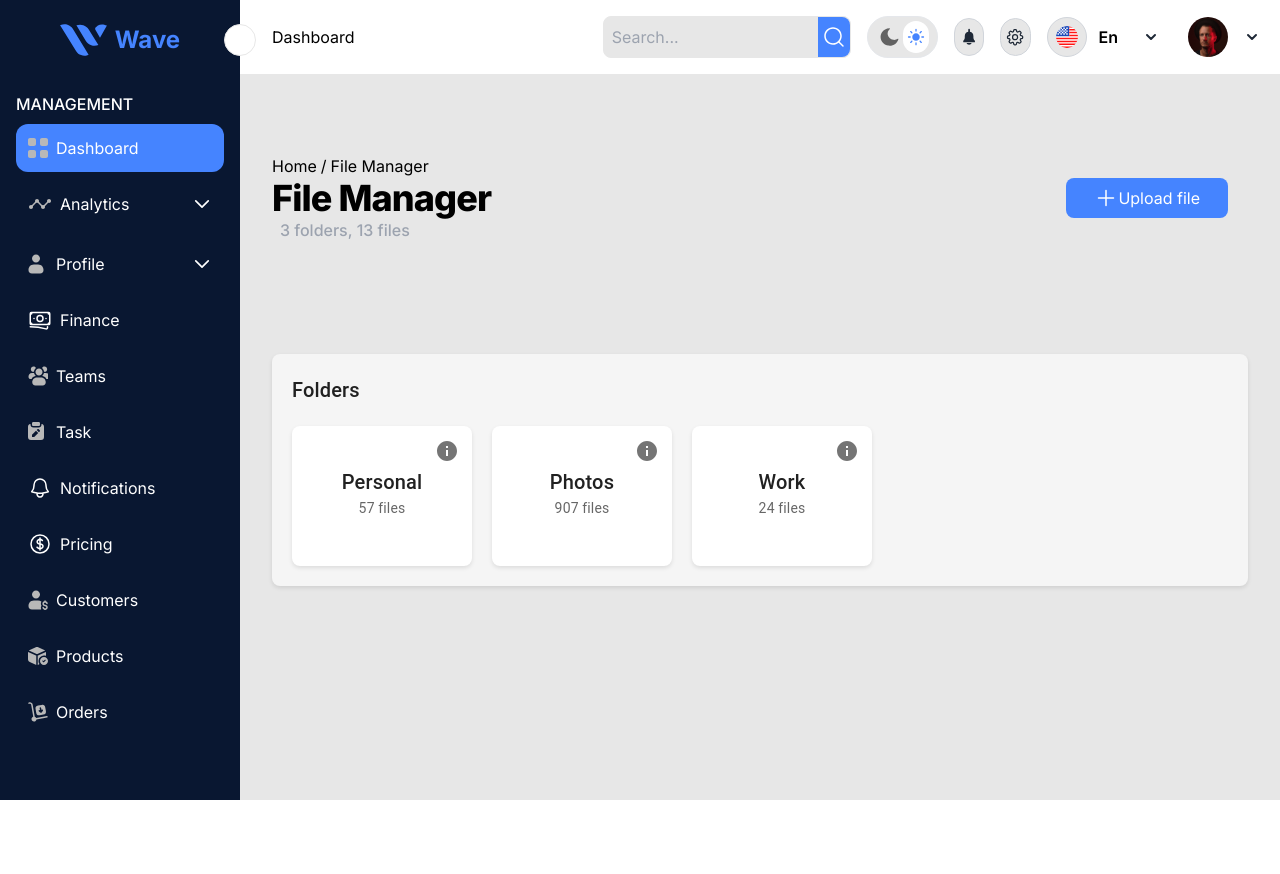
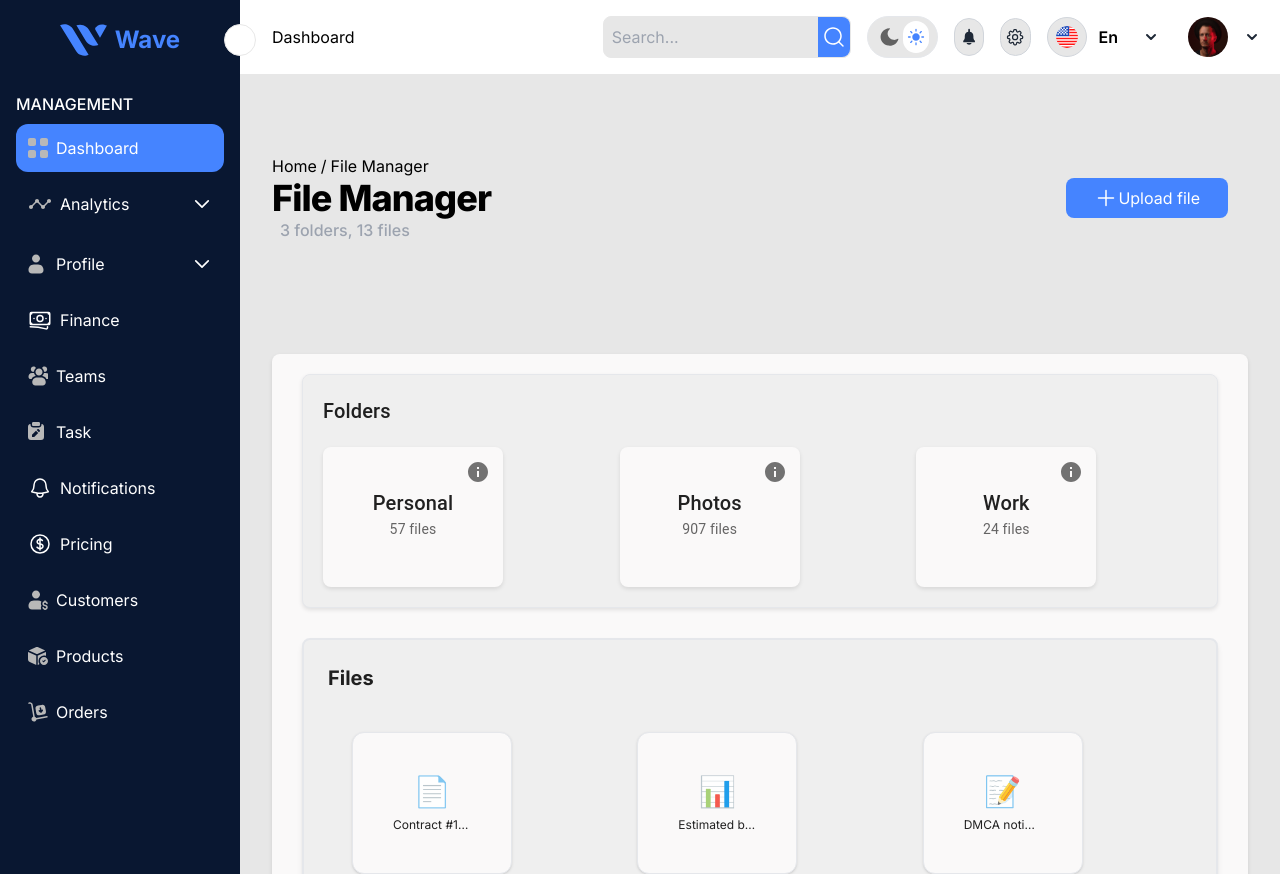
Before and after one commit to umarhameed12/wavedashboard, a Next.js app: page /dashboard/file-manager in a window 1280 px wide. Before the commit the page ends 800 px from the top, so only its background shows below. Built offline with nearby package versions, Linux system fonts and the light colour scheme.

Commit message:
finished styling  filemanager page

```diff
--- a/app/globals.css
+++ b/app/globals.css
@@ -142,3 +142,76 @@
   min-height: 52px;
   border-bottom: 1px solid rgb(81, 81, 81);
 }
+
+/* file */
+.file-cards-grid {
+  display: grid;
+  grid-template-columns: repeat(3, 1fr);
+  gap: 20px;
+}
+
+.file-card {
+  display: flex;
+  flex-direction: column;
+  justify-content: center;
+  align-items: center;
+  padding: 20px;
+  border: 1px solid #ddd;
+  border-radius: 8px;
+  cursor: pointer;
+  transition: all 0.3s ease;
+}
+
+.file-card:hover {
+  background-color: #f0f0f0;
+}
+
+.file-icon {
+  font-size: 40px;
+  margin-bottom: 10px;
+}
+
+.pdf-icon { color: red; }
+.xls-icon { color: green; }
+.doc-icon { color: blue; }
+.jpg-icon { color: orange; }
+.txt-icon { color: gray; }
+
+.file-drawer {
+  width: 300px;
+  padding: 20px;
+  border-left: 1px solid #ddd;
+  position: fixed;
+  top: 0;
+  right: 0;
+  height: 100%;
+  background-color: white;
+}
+
+.file-details h3 {
+  margin-top: 20px;
+}
+
+.file-actions {
+  margin-top: 20px;
+  display: flex;
+  gap: 10px;
+}
+
+.download-btn {
+  background-color: #007bff;
+  color: white;
+  padding: 10px;
+  border: none;
+  border-radius: 5px;
+  cursor: pointer;
+}
+
+.delete-btn {
+  background-color: #ff4d4d;
+  color: white;
+  padding: 10px;
+  border: none;
+  border-radius: 5px;
+  cursor: pointer;
+}
--- /dev/null
+++ b/components/file-manager/FileCards.tsx
@@ -0,0 +1,142 @@
+"use client";
+
+import { X } from "@mui/icons-material";
+import React, { useEffect, useState } from "react";
+interface FileInfo {
+  name: string;
+  type: string;
+  createdBy?: string;
+  createdAt?: string;
+  modifiedAt?: string;
+  size?: string;
+}
+
+const files: FileInfo[] = [
+  { name: "Contract #123", type: "pdf" },
+  { name: "Estimated budget", type: "xls" },
+  { name: "DMCA notice #42", type: "doc" },
+  { name: "Invoices", type: "pdf" },
+  { name: "Crash logs", type: "txt" },
+  { name: "System logs", type: "txt" },
+  { name: "Personal projects", type: "doc" },
+  { name: "Biometric portrait", type: "png" },
+  { name: "Scanned image 201", type: "jpg" },
+  { name: "Scanned image 202", type: "jpg" },
+  { name: "Prices", type: "doc" },
+  { name: "Shopping list", type: "doc" },
+];
+const FileCards = () => {
+  const [selectedFile, setSelectedFile] = useState<FileInfo | null>(null);
+//   const closeDrawer = () => setSelectedFile(null);
+  const [isVisible, setIsVisible] = useState(false);
+
+  // Trigger the smooth transition when a file is selected
+  useEffect(() => {
+    if (selectedFile) {
+      setIsVisible(true); // Show the drawerv
+    }
+  }, [selectedFile]);
+
+  const closeDrawer = () => {
+    setIsVisible(false); // Hide the drawer with a smooth transition
+    setTimeout(() => {
+      setSelectedFile(null); // Reset after the transition ends
+    }, 300); // Matches transition duration
+  };
+
+  return (
+    <div className="relative">
+    <div className="bg-[#efefef] dark:bg-dark200 dark:border-gray-800 border-2 rounded-lg shadow-md p-6 flex flex-col xl:flex-row">
+      <div className="flex-grow">
+        <h2 className=" dark:text-white text-xl font-bold mb-4">Files</h2>
+        <div
+          className={`grid grid-cols-1 sm:grid-cols-${selectedFile ? "2" : "3"} md:grid-cols-3 xl:grid-cols-${selectedFile ? "3" : "5"} p-3 gap-4`}
+        >
+          {files.map((file, index) => (
+            <div
+              key={index}
+              className="border sm:w-[160px] w-full bg-[#FAF9F9] dark:bg-dark dark:border-gray-800  m-3 p-10 shadow rounded-xl cursor-pointer hover:shadow-md transition-shadow"
+              onClick={() => setSelectedFile(file)}
+            >
+              <div className="text-3xl mb-2 text-center">
+                {file.type === "pdf" && "📄"}
+                {file.type === "xls" && "📊"}
+                {file.type === "doc" && "📝"}
+                {file.type === "txt" && "📑"}
+                {(file.type === "jpg" || file.type === "png") && "🖼️"}
+              </div>
+              <div className=" dark:text-white text-xs text-center truncate">{file.name}</div>
+            </div>
+          ))}
+        </div>
+      </div>
+
+      {/* Drawer for selected file */}
+      {selectedFile && (
+        <div
+          className={`fixed xl:relative xl:w-1/3 xl:ml-6 w-[320px] max-sm:w-full h-full dark:bg-dark  bg-[#FAF9F9] shadow-lg rounded-lg overflow-hidden transition-transform duration-300 ease-in-out ${
+            isVisible ? "translate-x-0 opacity-100" : "translate-x-full opacity-0"
+          }`}
+          style={{ top: '0', right: '0', zIndex: 10 }}
+        >
+          <div className="p-4 dark:text-white">
+            <div className="flex justify-end cursor-pointer items-center mb-4">
+              <svg
+                xmlns="http://www.w3.org/2000/svg"
+                fill="none"
+                viewBox="0 0 24 24"
+                strokeWidth={1.5}
+                stroke="currentColor"
+                className="size-6"
+                width={20}
+                height={20}
+                onClick={closeDrawer}
+              >
+                <path
+                  strokeLinecap="round"
+                  strokeLinejoin="round"
+                  d="M6 18 18 6M6 6l12 12"
+                />
+              </svg>
+            </div>
+            <div className="flex items-center justify-center rounded-md dark:bg-dark200 h-32 bg-[#efefef] mb-4">
+              <div className="text-4xl text-gray-400">
+                {selectedFile.type === "txt" && "📄"}
+              </div>
+            </div>
+            <h3 className="text-lg font-semibold mb-5">{selectedFile.name}</h3>
+            <div className="text-sm text-gray-600 space-y-2">
+              <h4 className="dark:text-white font-semibold space-y-8 mb-5 p-3 text-gray-800">
+                Information
+              </h4>
+              <p className="text-black  space-y-8 mb-5 dark:border-y-darkborder border-t-2 p-3">
+                <span className="text-gray-700 dark:text-white">Created By</span> {selectedFile.createdBy}
+              </p>
+              <p className="space-y-8 mb-5 border-t-2 dark:border-y-darkborder p-3">
+                <span className="text-gray-700 dark:text-white">Created At</span> {selectedFile.createdAt}
+              </p>
+              <p className="space-y-8 mb-5 border-t-2 p-3 dark:border-y-darkborder">
+                <span className="text-gray-700 dark:text-white">Modified At</span> {selectedFile.modifiedAt}
+              </p>
+              <p className="space-y-8 mb-5 border-t-2 border-b-2 p-3 dark:border-y-darkborder dark:border-x-darkborder">
+                <span className="text-gray-700 dark:text-white">Size</span> {selectedFile.size}
+              </p>
+            </div>
+          </div>
+          <div className="px-4 py-3 dark:text-white dark:bg-dark bg-gray-50 flex justify-center gap-4">
+            <button className="rounded-lg bg-200 text-white sm:px-7 p-2 flex items-center justify-center cursor-pointer">
+              Download
+            </button>
+            <button className="rounded-lg bg-100 text-black sm:px-7 p-2 flex items-center justify-center cursor-pointer">
+              Delete
+            </button>
+          </div>
+        </div>
+      )}
+    </div>
+  </div>
+
+  );
+};
+
+export default FileCards;
--- a/components/file-manager/FolderCard.tsx
+++ b/components/file-manager/FolderCard.tsx
@@ -1,9 +1,8 @@
-"use client"
-import React from 'react'
-import { Card, CardContent, Typography, IconButton } from '@mui/material';
-import InfoIcon from '@mui/icons-material/Info';
-
-
+"use client";
+import React from "react";
+import { Card, CardContent, Typography, IconButton } from "@mui/material";
+import InfoIcon from "@mui/icons-material/Info";
+import FileCards from "./FileCards";
 
 const FolderCard = () => {
   interface Folder {
@@ -12,61 +11,98 @@ const FolderCard = () => {
   }
 
   const folderData: Folder[] = [
-        { name: 'Personal', files: 57 },
-        { name: 'Photos', files: 907 },
-        { name: 'Work', files: 24 }
+    { name: "Personal", files: 57 },
+    { name: "Photos", files: 907 },
+    { name: "Work", files: 24 },
   ];
 
   return (
-    <div className=" container p-8">
+    <div className=" sm:p-8">
       <Card
         sx={{
-        width: '100%',
-        padding: '20px',
-        backgroundColor: '#f5f5f5',
-        borderRadius: '8px',
-        boxShadow: '0 2px 4px rgba(0, 0, 0, 0.1)',
+          width: "100%",
+          padding: "20px",
+          backgroundColor: "#FAF9F9",
+          borderRadius: "8px",
+          boxShadow: "0 2px 4px rgba(0, 0, 0, 0.1)",
+           paddingX: "30px",
+           maxWidth: "100%",
         }}
+        className="dark:bg-dark"
       >
-      <Typography variant="h6" sx={{ marginBottom: '20px' }}>
+        <Card
+          sx={{
+            width: "100%",
+            padding: "20px",
+            backgroundColor: "#efefef",
+            borderRadius: "8px",
+            boxShadow: "0 2px 4px rgba(0, 0, 0, 0.1)",
+             borderWidth: "1px",
+             marginBottom: '30px'
+          }}
+          className="dark:bg-dark200 dark:border-gray-800 "
+        >
+          <Typography className="dark:text-white" variant="h6" sx={{ marginBottom: "20px", font:"extrabold" }}>
             Folders
           </Typography>
 
-      <div style={{ display: 'flex', gap: '20px' }}>
+          <div className="grid gap-4  sm:grid-cols-1 md:grid-cols-3 lg:grid-cols-3">
             {folderData.map((folder, index) => (
               <Card
                 key={index}
                 sx={{
-              width: '180px',
-              height: '140px',
-              display: 'flex',
-              flexDirection: 'column',
-              justifyContent: 'center',
-              alignItems: 'center',
-              borderRadius: '8px',
-              position: 'relative',
-              boxShadow: '0 2px 4px rgba(0, 0, 0, 0.1)',
+                  width: "180px",
+                  height: "140px",
+                  display: "flex",
+                  flexDirection: "column",
+                  justifyContent: "center",
+                  backgroundColor: "#FAF9F9",
+                  alignItems: "center",
+                  borderRadius: "8px",
+                  position: "relative",
+                  boxShadow: "0 2px 4px rgba(0, 0, 0, 0.1)",
                 }}
+               className="dark:bg-dark"
               >
                 <CardContent>
-              <div style={{ position: 'absolute', top: '8px', right: '8px' }}>
-                <IconButton size="small">
+                  <div
+                    style={{ position: "absolute", top: "8px", right: "8px" }}
+                  >
+                    <IconButton className="dark:text-white" size="small">
                       <InfoIcon />
                     </IconButton>
                   </div>
-              <Typography variant="h6" align="center">
+                  <Typography className="dark:text-white" variant="h6" align="center">
                     {folder.name}
                   </Typography>
-              <Typography variant="body2" color="textSecondary" align="center">
+                  <Typography className="dark:text-white"
+                    variant="body2"
+                    color="textSecondary"
+                    align="center"
+                  >
+
+
                     {folder.files} files
                   </Typography>
                 </CardContent>
+
               </Card>
             ))}
           </div>
         </Card>
+
+        {/*  */}
+
+
+       <div
+
+          className=""
+        >
+          <FileCards />
         </div>
-  )
-}
+      </Card>
+    </div>
+  );
+};
 
-export default FolderCard
+export default FolderCard;
--- a/modules/file-manager/file-manager.tsx
+++ b/modules/file-manager/file-manager.tsx
@@ -1,4 +1,5 @@
 import FileHeader from '@/components/file-manager/file-header'
+import FileCards from '@/components/file-manager/FileCards'
 import FolderCard from '@/components/file-manager/FolderCard'
 import React from 'react'
 
@@ -7,6 +8,7 @@ const FileManager = () => {
     <div>
       <FileHeader/>
       <FolderCard/>
+      {/* <FileCards/> */}
     </div>
   )
 }
```
Lines whose indentation alone changed are shown as unchanged.
